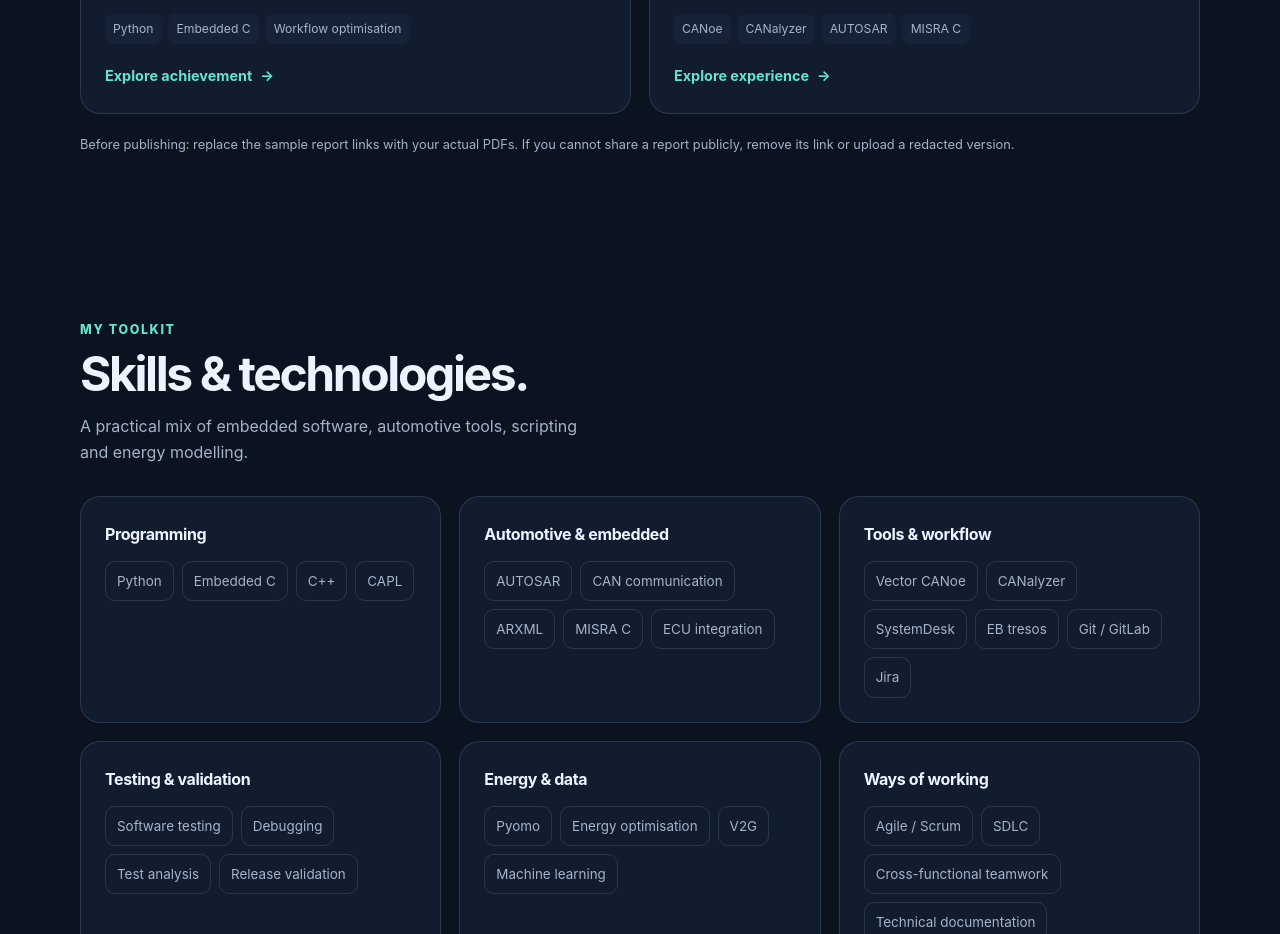
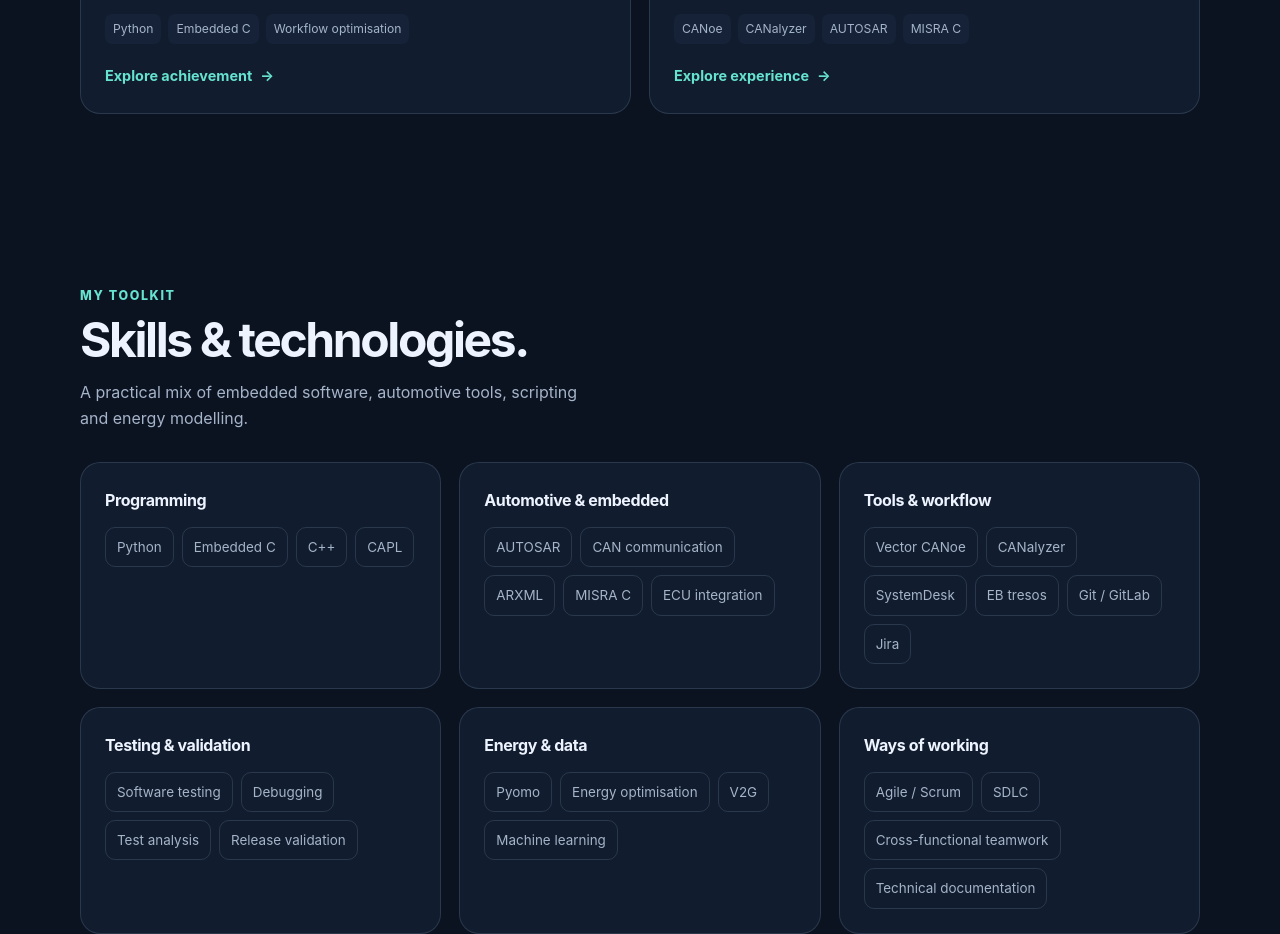
Before and after one commit to By-Ancy/Portfolio_Website, a plain HTML site: page index.html in a window 1280 px wide. Shown: the part 2243-3177 px from the top of the page. Drawn offline with Linux system fonts and the light colour scheme.

Commit message:
Remove hint about publishing report links
Removed hint paragraph about report links.

```diff
--- a/index.html
+++ b/index.html
@@ -117,7 +117,7 @@
     <a class="text-link project-open" href="#" data-project="bcm">Explore experience <span>→</span></a>
    </article>
   </div>
-  <p class="hint">Before publishing: replace the sample report links with your actual PDFs. If you cannot share a report publicly, remove its link or upload a redacted version.</p>
+  <p class="hint"></p>
  </div>
 </section>
 <section id="skills">
```
